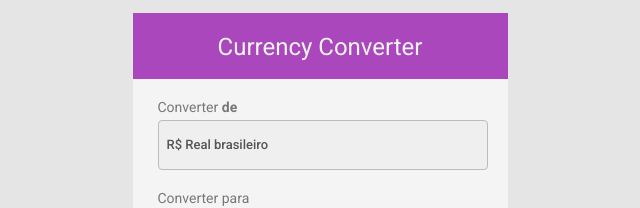
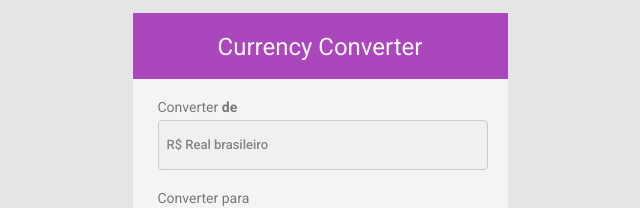
Before and after one commit to Kayke-Fujinaka/Currency-Converter, a plain HTML site: page index.html in a window 1280 px wide. Shown: the top 208 px of the page, 320-960 px from the left. Drawn offline with Linux system fonts and the light colour scheme.

Commit message:
Disabled no primeiro select

```diff
--- a/index.html
+++ b/index.html
@@ -25,7 +25,7 @@
         <main>
             <label>
                 Converter <span>de</span>
-                <select>
+                <select disabled>
                     <option>
                         R$ Real brasileiro
                     </option>
```
